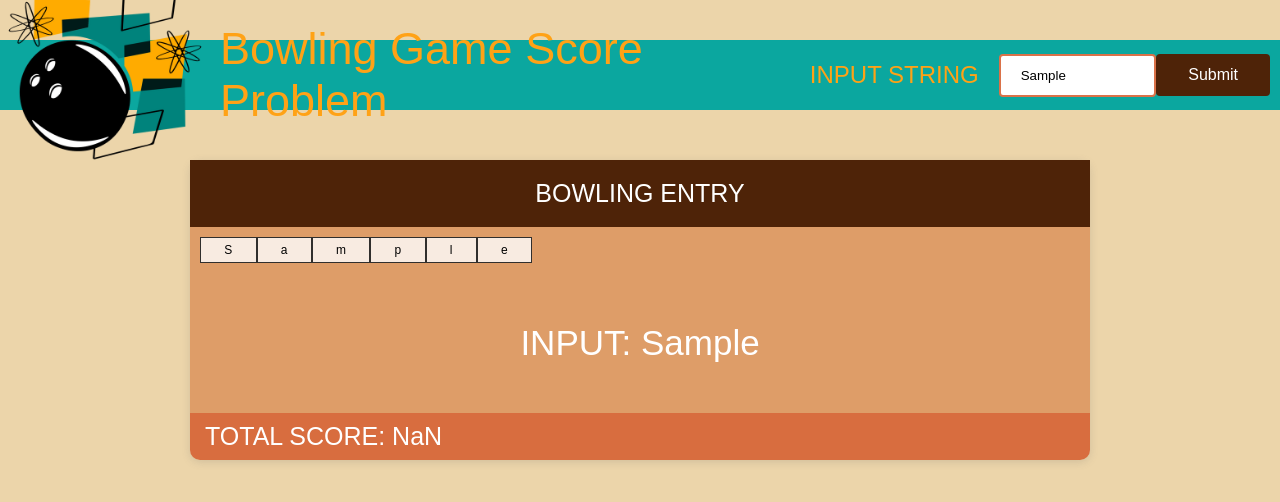
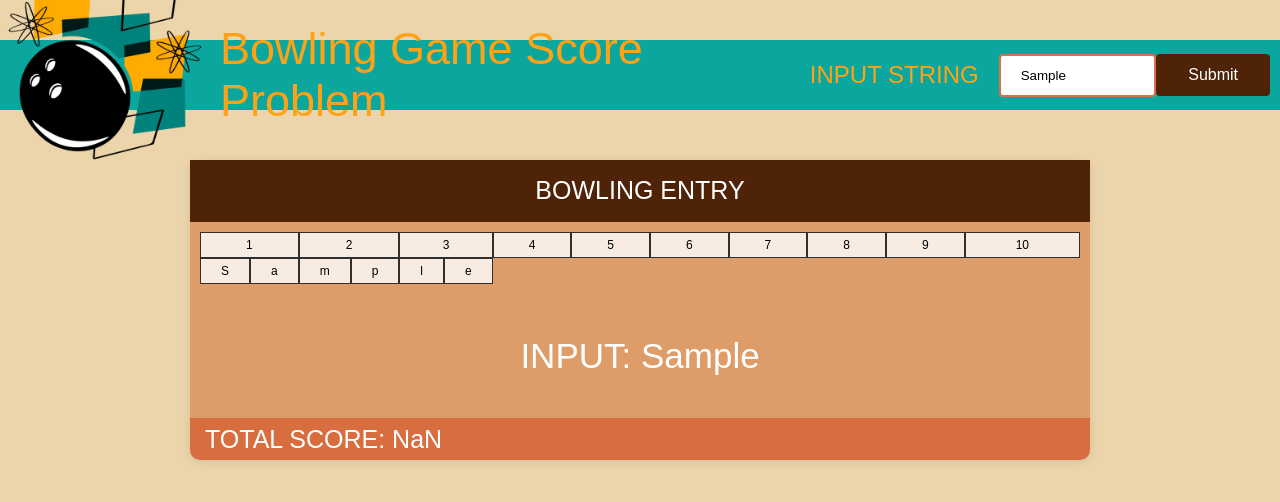
Before and after one commit to Chiuk2/bowling-react, a React (Create React App) app: page / in a window 1280 px wide. Both pictures are taken after typing "Sample" into the empty fields and a click on the button "Submit". Shown: the top 502 px of the page. Built offline with nearby package versions, Linux system fonts and the light colour scheme.

Commit message:
Added frame numbers

```diff
--- a/src/App.css
+++ b/src/App.css
@@ -159,24 +159,58 @@ body {
   background-color: rgb(100, 59, 33);
 }
 
-.frame-grid {
-  display: inline-grid;
-  grid-template-columns: auto auto auto auto auto auto auto auto auto auto auto;
-  background-color: rgba(216, 131, 75, 0.685);
-  padding: 10px;
-}
-
 .bowling-scores {
-  display: inline-grid;
+  display: grid;
   grid-template-columns: auto auto auto auto auto auto auto auto auto auto auto auto auto auto auto auto auto auto auto auto auto;
   background-color: rgba(216, 131, 75, 0.685);
   padding: 10px;
 }
 
-.grid-item {
+.bowling-scores > div {
   background-color: rgba(255, 255, 255, 0.8);
   border: 1px solid rgba(0, 0, 0, 0.8);
   padding: 5px;
   font-size: 12px;
   text-align: center;
 }
+
+.frame-item:nth-child(1) {
+  grid-column-start: 1;
+  grid-column-end: 3;
+}
+.frame-item:nth-child(2) {
+  grid-column-start: 3;
+  grid-column-end: 5;
+}
+.frame-item:nth-child(3) {
+  grid-column-start: 5;
+  grid-column-end: 7;
+}
+.frame-item:nth-child(4) {
+  grid-column-start: 7;
+  grid-column-end: 9;
+}
+.frame-item:nth-child(5) {
+  grid-column-start: 9;
+  grid-column-end: 11;
+}
+.frame-item:nth-child(6) {
+  grid-column-start: 11;
+  grid-column-end: 13;
+}
+.frame-item:nth-child(7) {
+  grid-column-start: 13;
+  grid-column-end: 15;
+}
+.frame-item:nth-child(8) {
+  grid-column-start: 15;
+  grid-column-end: 17;
+}
+.frame-item:nth-child(9) {
+  grid-column-start: 17;
+  grid-column-end: 19;
+}
+.frame-item:nth-child(10) {
+  grid-column-start: 19;
+  grid-column-end: 22;
+}
--- a/src/Components/CreateBoard.js
+++ b/src/Components/CreateBoard.js
@@ -13,13 +13,12 @@ export default function CreateBoard(props) {
   return (
 
     <div className="bowling-scores">
-                {/* <div className="frame-grid">
-            {frames.map((element, key) => {
-                return <div className="grid-item">{element}</div>
-            })}
-        </div> */}
+
+        {frames.map((element, key) => {
+            return <div className="frame-item">{element}</div>
+        })}
         {props.scores.map((element, key) => {
-            return <div className="grid-item">{element}</div>
+            return <div>{element}</div>
         })}
     </div>
   )
```
